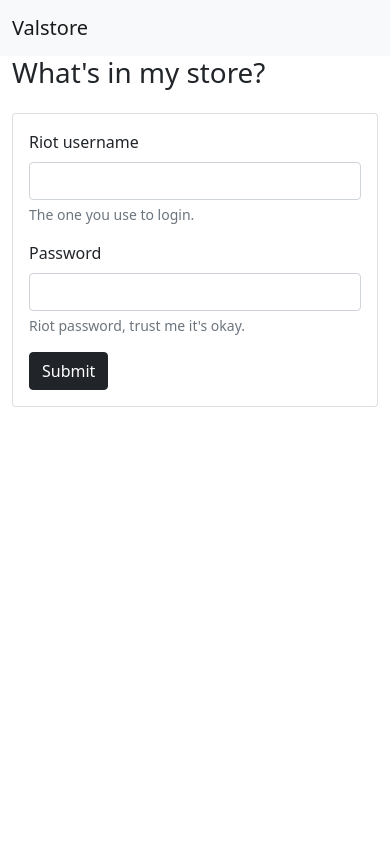
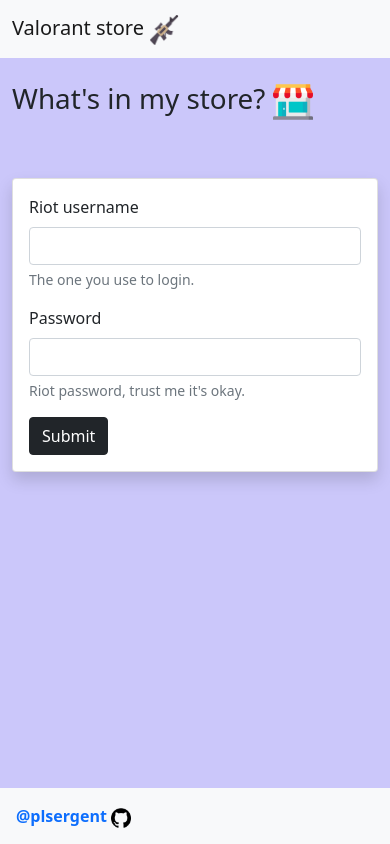
Before and after one commit to PLsergent/valorant-store, a Flask app: page / in a window 390 px wide. Run offline with Flask 2, Linux system fonts and the light colour scheme.

Commit message:
Valorant store app: enhance UI, responsive and design

```diff
--- a/src/templates/base.html
+++ b/src/templates/base.html
@@ -10,14 +10,25 @@
 
     <link href="https://cdn.jsdelivr.net/npm/bootstrap@5.0.2/dist/css/bootstrap.min.css" rel="stylesheet" integrity="sha384-EVSTQN3/azprG1Anm3QDgpJLIm9Nao0Yz1ztcQTwFspd3yD65VohhpuuCOmLASjC" crossorigin="anonymous">
 </head>
-<body>
-    <nav class="navbar navbar-light bg-light">
+<body class="d-flex flex-column h-100" style="background-color: #cbc7fa">
+    <nav class="navbar navbar-light bg-light mb-4">
         <div class="container-fluid">
-            <a class="navbar-brand" href="/">Valstore</a>
+            <a class="navbar-brand" href="/">Valorant store <img width="30px" src="{{ url_for('static', filename='gun.png') }}"></img></a>
         </div>
     </nav>
-    <div class="container">
-        {% block content %}{% endblock %}
-    </div>
+    <main class="flex-shrink-0">
+        <div class="container">
+            {% block content %}{% endblock %}
+        </div>
+    </main>
+
+    <footer class="footer mt-auto py-3 bg-light fixed-bottom">
+        <span class="text-muted fw-bold mx-3">
+            <a class="text-decoration-none" href="https://github.com/PLsergent/valorant-store">
+                @plsergent
+                <img width="20px" src="{{ url_for('static', filename='github.png') }}">
+            </a>
+        </span>
+    </footer>
 </body>
 </html>
--- a/src/templates/homepage.html
+++ b/src/templates/homepage.html
@@ -2,9 +2,12 @@
 
 {% block content %}
 
-<h1>What's in my store?</h1>
+<h1>What's in my store? <img width="40px" src="{{ url_for('static', filename='store.png') }}"></img></h1>
 
-<div class="card mt-4">
+<div class="row">
+  <div class="col-lg-4"></div>
+  <div class="col-lg-4">
+    <div class="card mt-5 shadow">
       <div class="card-body">
         <form method="post">
             <div class="mb-3">
@@ -22,5 +25,8 @@
         </form>
       </div>
     </div>
+  </div>
+  <div class="col-lg-4"></div>
+</div>
 
 {% endblock %}
```
Also changed, not shown: src/templates/store.html (+6 -1 lines), src/static/github.png (added), src/static/gun.png (added), src/static/store.png (added). Lines whose indentation alone changed are shown as unchanged.
